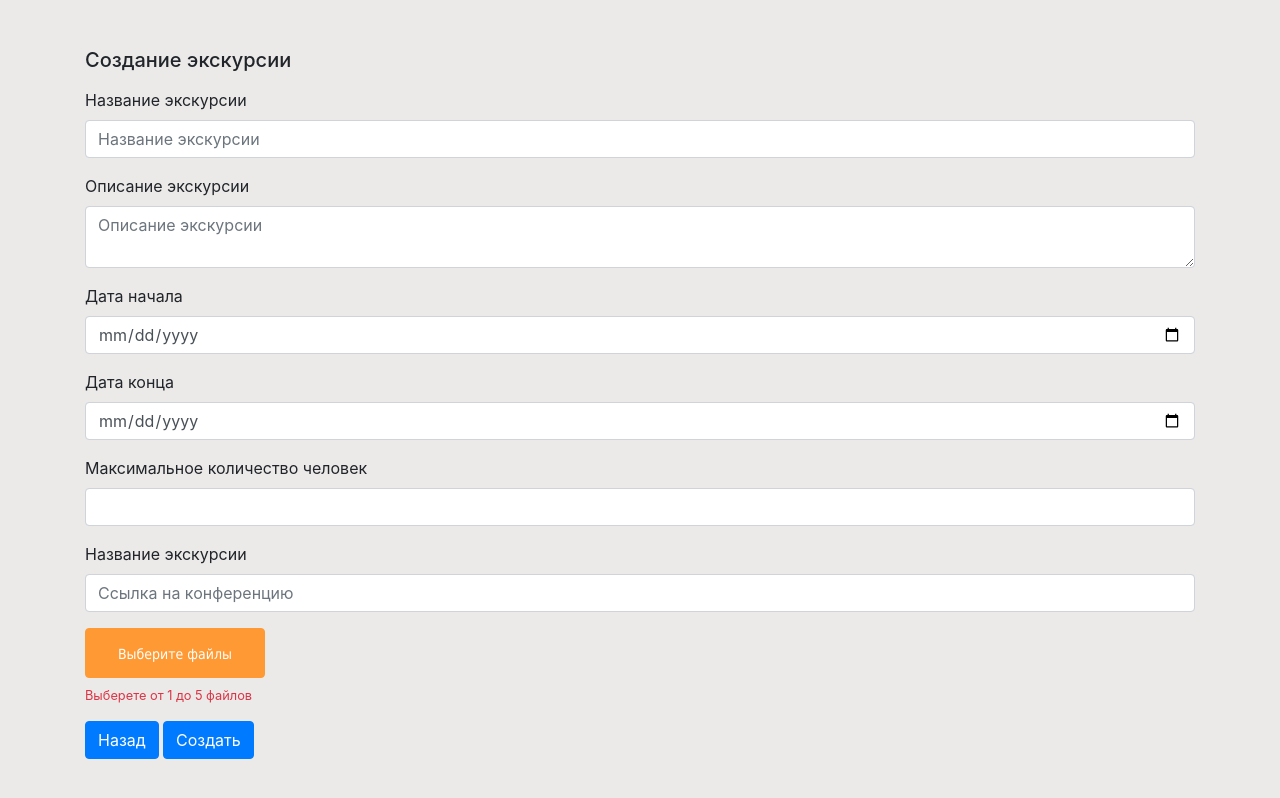
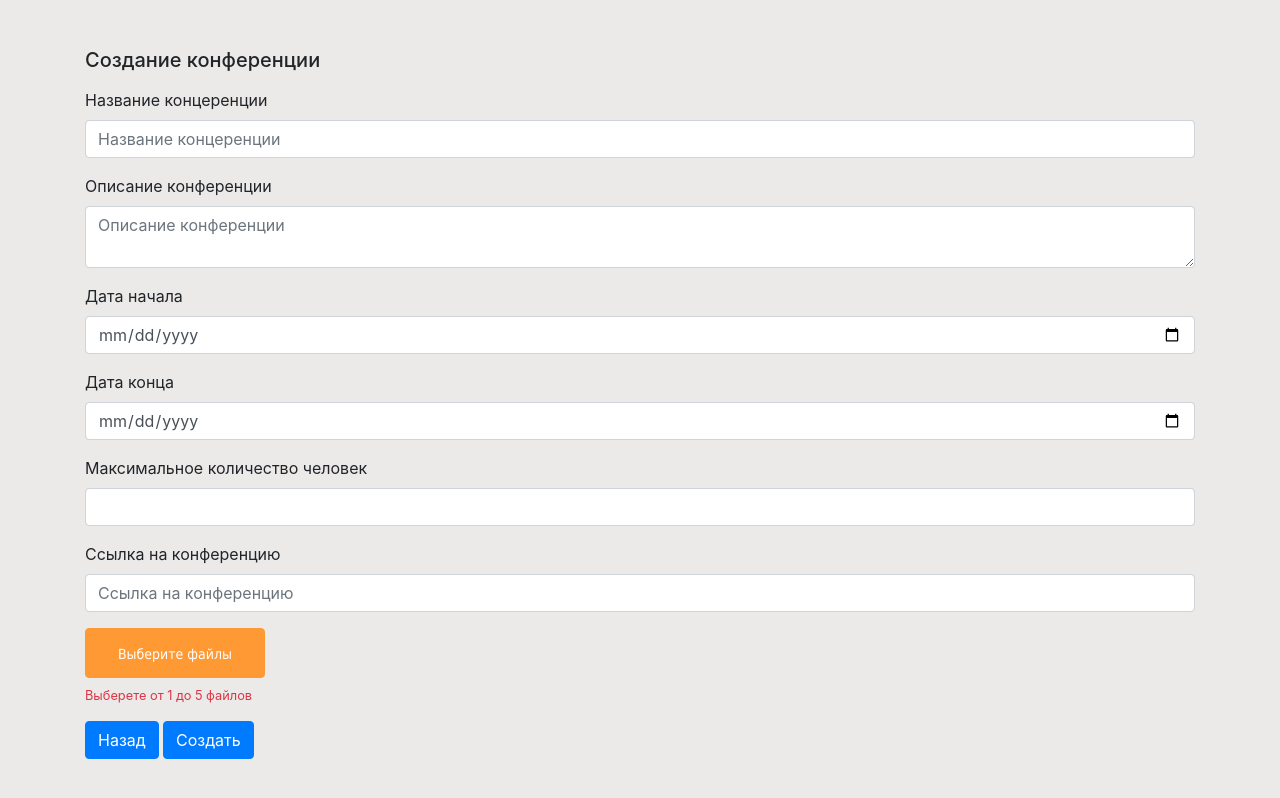
Before and after one commit to maxim79135/OnlineConference, a website with bundled scripts: page create_excursion.html in a window 1280 px wide. Built offline with nearby package versions, Linux system fonts and the light colour scheme.

Commit message:
fixed create_excursion.html

```diff
--- a/create_excursion.html
+++ b/create_excursion.html
@@ -20,20 +20,20 @@
 <div class="container">
     <form class="mt-5">
         <div class="form-group">
-            <h5>Создание экскурсии</h5>
+            <h5>Создание конференции</h5>
         </div>
         <div class="form-group">
-            <label for="inputTitle">Название экскурсии</label>
-            <input type="text" class="form-control form-control-sigin" id="inputTitle" placeholder="Название экскурсии"
+            <label for="inputTitle">Название концеренции</label>
+            <input type="text" class="form-control form-control-sigin" id="inputTitle" placeholder="Название концеренции"
                    required>
             <div class="invalid-feedback">
                 Поле обязательно для заполнения
             </div>
         </div>
         <div class="form-group">
-            <label for="inputDescription">Описание экскурсии</label>
+            <label for="inputDescription">Описание конференции</label>
             <textarea type="text" class="form-control form-control-sigin" id="inputDescription"
-                      placeholder="Описание экскурсии" required></textarea>
+                      placeholder="Описание конференции" required></textarea>
             <div class="invalid-feedback">
                 Поле обязательно для заполнения
             </div>
@@ -65,7 +65,7 @@
             </div>
         </div>
         <div class="form-group">
-            <label for="inputUrl">Название экскурсии</label>
+            <label for="inputUrl">Ссылка на конференцию</label>
             <input type="text" class="form-control form-control-sigin" id="inputUrl" placeholder="Ссылка на конференцию"
                    required>
             <div class="invalid-feedback">
```
